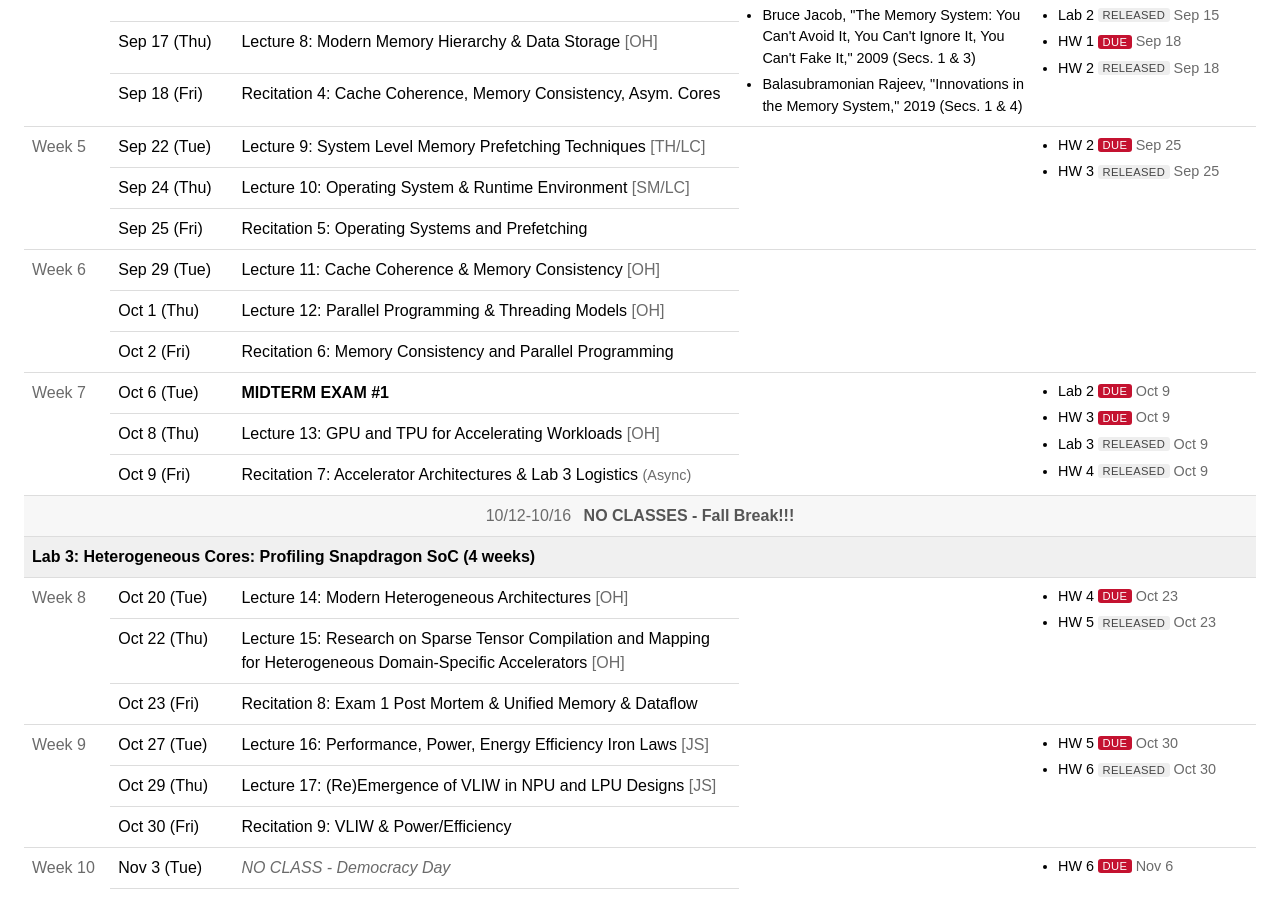
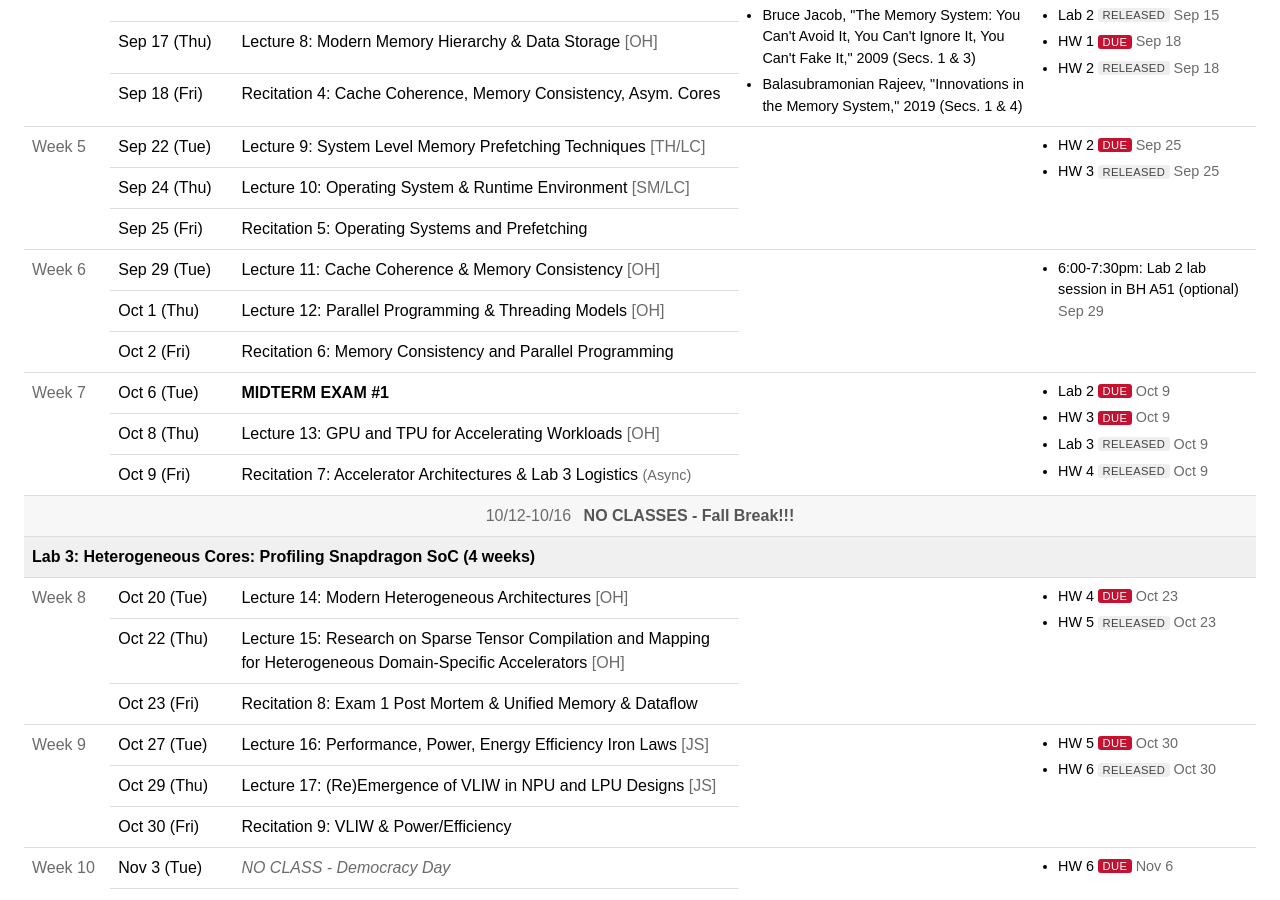
Before and after one commit to cmu-ece18740/cmu-ece18740.github.io, a Jekyll site: the page built from index.html, in a window 1280 px wide and 900 px high, scrolled down 1563 px. Built offline with Jekyll 4.4.1, drawn with Linux system fonts in a browser that asks for light colours.

Commit message:
Add in Lab 2 help session

```diff
--- a/_data/schedule.yml
+++ b/_data/schedule.yml
@@ -218,6 +218,9 @@ weeks:
         title: "Operating Systems and Prefetching"
 
   - week: 6
+    assignments:
+      - name: "6:00-7:30pm: Lab 2 lab session in BH A51 (optional)"
+        date: 2026-09-29
     events:
       - date: 2026-09-29
         kind: lecture
```
